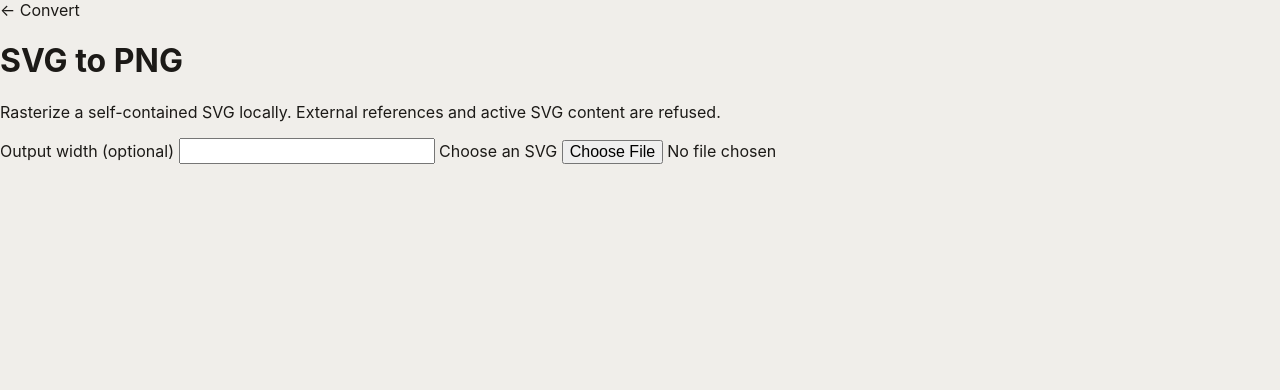
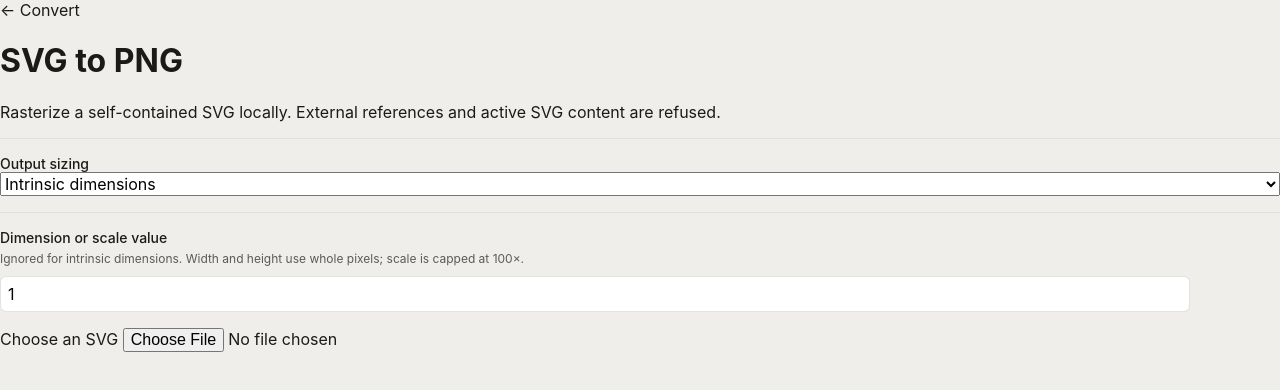
Before and after one commit to official-tisao/image.complianttools.com, a SvelteKit app in the folder apps/web/: page /svg-to-png in a window 1280 px wide. Shown: the top 390 px of the page. Built offline with nearby package versions, Linux system fonts and the light colour scheme.

Commit message:
feat(P2-09): generate SVG sizing controls

```diff
--- a/apps/web/src/lib/GeneratedControls.svelte
+++ b/apps/web/src/lib/GeneratedControls.svelte
@@ -86,7 +86,8 @@
         id={`control-${path}`}
         value={String(current(path, description))}
         onchange={(event) => onChange(path, event.currentTarget.value)}
-        >{#each description.options ?? [] as option (option)}<option value={option}>{option}</option
+        >{#each description.options ?? [] as option (option)}<option value={option}
+            >{description.optionLabels?.[option] ?? option}</option
           >{/each}</select
       >
     {:else}
--- a/apps/web/src/routes/svg-to-png/+page.svelte
+++ b/apps/web/src/routes/svg-to-png/+page.svelte
@@ -1,9 +1,24 @@
 <script lang="ts">
-  import { rasterizeSvg } from '@complianttools/image-engine';
+  import {
+    SvgRasterizeToolOptionsSchema,
+    rasterizeSvg,
+    svgRasterizeOptionDescriptions,
+  } from '@complianttools/image-engine';
+  import GeneratedControls from '$lib/GeneratedControls.svelte';
 
   let status = $state('');
   let error = $state('');
-  let width = $state('');
+  let options = $state(SvgRasterizeToolOptionsSchema.parse({}));
+  const controlValues = $derived({ 'svg.mode': options.mode, 'svg.value': options.value });
+
+  function setControl(path: string, value: unknown) {
+    if (!path.startsWith('svg.')) return;
+    const parsed = SvgRasterizeToolOptionsSchema.safeParse({
+      ...options,
+      [path.slice(4)]: value,
+    });
+    if (parsed.success) options = parsed.data;
+  }
 
   async function convert(file: File | undefined) {
     status = '';
@@ -11,7 +26,15 @@
     if (!file) return;
     try {
       const svg = await file.text();
-      const image = await rasterizeSvg(svg, width ? { width: Number(width) } : {});
+      const rasterOptions =
+        options.mode === 'width'
+          ? { width: options.value }
+          : options.mode === 'height'
+            ? { height: options.value }
+            : options.mode === 'scale'
+              ? { zoom: options.value }
+              : {};
+      const image = await rasterizeSvg(svg, rasterOptions);
       const canvas = document.createElement('canvas');
       canvas.width = image.width;
       canvas.height = image.height;
@@ -52,7 +75,11 @@
   <p>
     Rasterize a self-contained SVG locally. External references and active SVG content are refused.
   </p>
-  <label>Output width (optional) <input type="number" min="1" bind:value={width} /></label>
+  <GeneratedControls
+    descriptions={svgRasterizeOptionDescriptions}
+    values={controlValues}
+    onChange={setControl}
+  />
   <label
     >Choose an SVG <input
       type="file"
--- a/packages/engine/src/codecs/svg/rasterize.ts
+++ b/packages/engine/src/codecs/svg/rasterize.ts
@@ -56,6 +56,21 @@ export async function rasterizeSvg(
   options: SvgRasterizeOptions = {},
   factory?: SvgRendererFactory,
 ): Promise<RasterImage> {
+  if (
+    options.width !== undefined &&
+    (!Number.isInteger(options.width) || options.width < 1 || options.width > 32_768)
+  )
+    throw new Error('SVG output width must be a whole number from 1 through 32768 pixels.');
+  if (
+    options.height !== undefined &&
+    (!Number.isInteger(options.height) || options.height < 1 || options.height > 32_768)
+  )
+    throw new Error('SVG output height must be a whole number from 1 through 32768 pixels.');
+  if (
+    options.zoom !== undefined &&
+    (!Number.isFinite(options.zoom) || options.zoom <= 0 || options.zoom > 100)
+  )
+    throw new Error('SVG scale factor must be greater than 0 and no more than 100.');
   const svg = assertSafeSvg(input);
   const renderer = (factory ?? (await loadRenderer()))(svg, {
     fitTo: options.width
--- a/packages/engine/src/schemas/options.ts
+++ b/packages/engine/src/schemas/options.ts
@@ -167,6 +167,26 @@ export const PdfToImageOptionsSchema = z.object({
   dpi: z.number().min(18).max(600).default(72),
 });
 
+export const SvgRasterizeToolOptionsSchema = z
+  .object({
+    mode: z.enum(['original', 'width', 'height', 'scale']).default('original'),
+    value: z.number().positive().max(32_768).default(1),
+  })
+  .superRefine((value, context) => {
+    if ((value.mode === 'width' || value.mode === 'height') && !Number.isInteger(value.value))
+      context.addIssue({
+        code: 'custom',
+        path: ['value'],
+        message: 'SVG output dimensions must be whole pixels.',
+      });
+    if (value.mode === 'scale' && value.value > 100)
+      context.addIssue({
+        code: 'custom',
+        path: ['value'],
+        message: 'SVG scale factor must not exceed 100.',
+      });
+  });
+
 export type ExportOptionsInput = z.input<typeof ExportOptionsSchema>;
 export type ResizeOptions = z.infer<typeof ResizeOptionsSchema>;
 export type CropOptions = z.infer<typeof CropOptionsSchema>;
@@ -174,6 +194,7 @@ export type RotateOptions = z.infer<typeof RotateOptionsSchema>;
 export type MetadataRemovalOptions = z.infer<typeof MetadataRemovalOptionsSchema>;
 export type RawToolOptions = z.infer<typeof RawToolOptionsSchema>;
 export type PdfToImageOptions = z.infer<typeof PdfToImageOptionsSchema>;
+export type SvgRasterizeToolOptions = z.infer<typeof SvgRasterizeToolOptionsSchema>;
 
 export interface OptionDescription {
   label: string;
@@ -186,6 +207,7 @@ export interface OptionDescription {
   max?: number;
   step?: number;
   options?: readonly string[];
+  optionLabels?: Readonly<Record<string, string>>;
   defaultValue: unknown;
 }
 
@@ -452,3 +474,31 @@ export const pdfToImageOptionDescriptions: Readonly<Record<string, OptionDescrip
     defaultValue: 72,
   },
 };
+
+export const svgRasterizeOptionDescriptions: Readonly<Record<string, OptionDescription>> = {
+  'svg.mode': {
+    label: 'Output sizing',
+    control: 'select',
+    group: 'SVG',
+    advanced: false,
+    options: ['original', 'width', 'height', 'scale'],
+    optionLabels: {
+      original: 'Intrinsic dimensions',
+      width: 'Explicit width',
+      height: 'Explicit height',
+      scale: 'Scale factor',
+    },
+    defaultValue: 'original',
+  },
+  'svg.value': {
+    label: 'Dimension or scale value',
+    help: 'Ignored for intrinsic dimensions. Width and height use whole pixels; scale is capped at 100×.',
+    control: 'number',
+    group: 'SVG',
+    advanced: false,
+    min: 0.01,
+    max: 32_768,
+    step: 0.01,
+    defaultValue: 1,
+  },
+};
```
Also changed, not shown: 2 other files (tests, documents, lock files or other folders).
